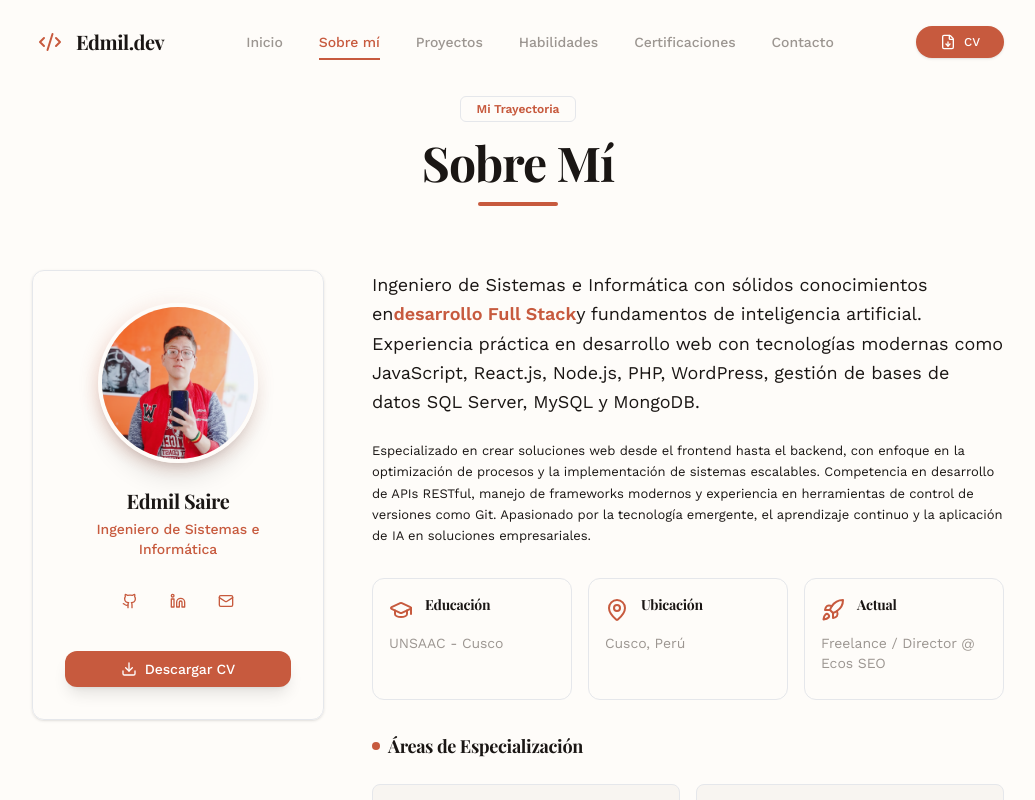
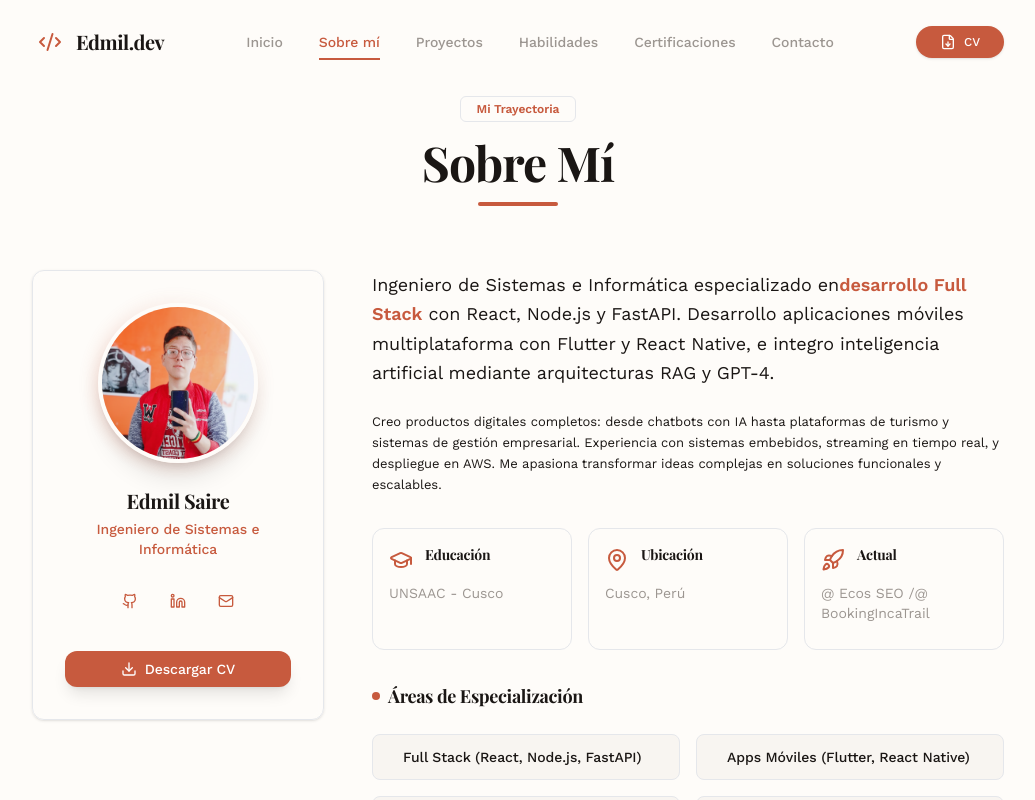
Before and after one commit to milith0kun/PortafolioWorkana, a React (Vite) app: page / in a window 1280 px wide. Both pictures are taken after a click on the button "Sobre mí". Shown: the whole page, without its empty margins (122-1157 px from the left). Built offline with nearby package versions, Linux system fonts and the light colour scheme.

Commit message:
feat(about): actualizar descripción profesional coherente con Hero - sistemas embebidos, actualizar posición actual (Ecos SEO + BookingIncaTrail), y mejorar áreas de especialización

```diff
--- a/src/components/sections/About.jsx
+++ b/src/components/sections/About.jsx
@@ -92,18 +92,15 @@ const About = ({ onNext }) => {
           >
             <div className="prose prose-neutral max-w-none">
               <p className="text-lg text-foreground/80 leading-relaxed mb-6">
-                Ingeniero de Sistemas e Informática con sólidos conocimientos en
-                <strong className="text-primary font-semibold">desarrollo Full Stack</strong>
-                y fundamentos de inteligencia artificial.
-                Experiencia práctica en desarrollo web con tecnologías modernas
-                como JavaScript, React.js, Node.js, PHP, WordPress, gestión de bases
-                de datos SQL Server, MySQL y MongoDB.
+                Ingeniero de Sistemas e Informática especializado en
+                <strong className="text-primary font-semibold">desarrollo Full Stack</strong> con
+                React, Node.js y FastAPI. Desarrollo aplicaciones móviles multiplataforma con
+                Flutter y React Native, e integro inteligencia artificial mediante arquitecturas RAG y GPT-4.
               </p>
               <p className="text-foreground/70 leading-relaxed mb-8">
-                Especializado en crear soluciones web desde el frontend hasta el backend, con enfoque en la optimización
-                de procesos y la implementación de sistemas escalables. Competencia en desarrollo de APIs RESTful, manejo
-                de frameworks modernos y experiencia en herramientas de control de versiones como Git. Apasionado por la
-                tecnología emergente, el aprendizaje continuo y la aplicación de IA en soluciones empresariales.
+                Creo productos digitales completos: desde chatbots con IA hasta plataformas de turismo
+                y sistemas de gestión empresarial. Experiencia con sistemas embebidos, streaming en tiempo real,
+                y despliegue en AWS. Me apasiona transformar ideas complejas en soluciones funcionales y escalables.
               </p>
             </div>
 
@@ -111,7 +108,7 @@ const About = ({ onNext }) => {
               {[
                 { icon: <GraduationCap className="text-primary" />, title: "Educación", desc: "UNSAAC - Cusco" },
                 { icon: <MapPin className="text-primary" />, title: "Ubicación", desc: "Cusco, Perú" },
-                { icon: <Rocket className="text-primary" />, title: "Actual", desc: "Freelance / Director @ Ecos SEO" }
+                { icon: <Rocket className="text-primary" />, title: "Actual", desc: "@ Ecos SEO /@ BookingIncaTrail " }
               ].map((item, i) => (
                 <div key={i} className="flex flex-col gap-2 p-4 rounded-xl border border-border/40 bg-accent/5">
                   <div className="flex items-center gap-3">
@@ -130,12 +127,12 @@ const About = ({ onNext }) => {
               </h4>
               <div className="grid grid-cols-1 md:grid-cols-2 gap-4">
                 {[
-                  "Desarrollo Full Stack (MERN/PERN)",
-                  "Desarrollo Móvil Multiplataforma",
-                  "Sistemas RAG con IA (GPT-4)",
-                  "Infraestructura Cloud (AWS)",
-                  "IoT & Sistemas Embebidos",
-                  "Optimización SEO"
+                  "Full Stack (React, Node.js, FastAPI)",
+                  "Apps Móviles (Flutter, React Native)",
+                  "Chatbots e IA con RAG y GPT-4",
+                  "Plataformas de Turismo y Reservas",
+                  "IoT y Streaming en Tiempo Real",
+                  "Despliegue Cloud en AWS"
                 ].map((item, i) => (
                   <div key={i} className="flex items-center gap-3 p-3 rounded-lg bg-card border border-border/20">
                     <div className="size-1.5 bg-primary/40 rounded-full" />
```
